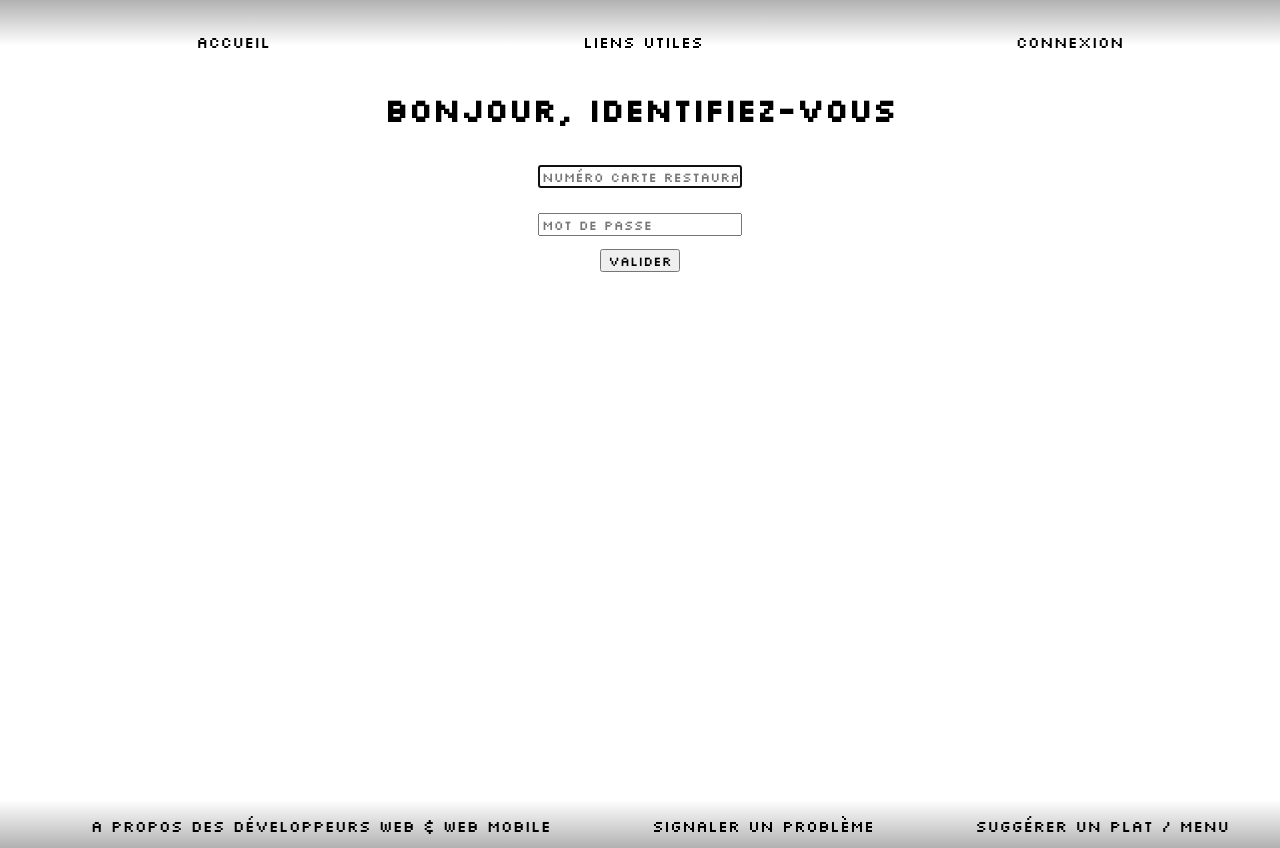
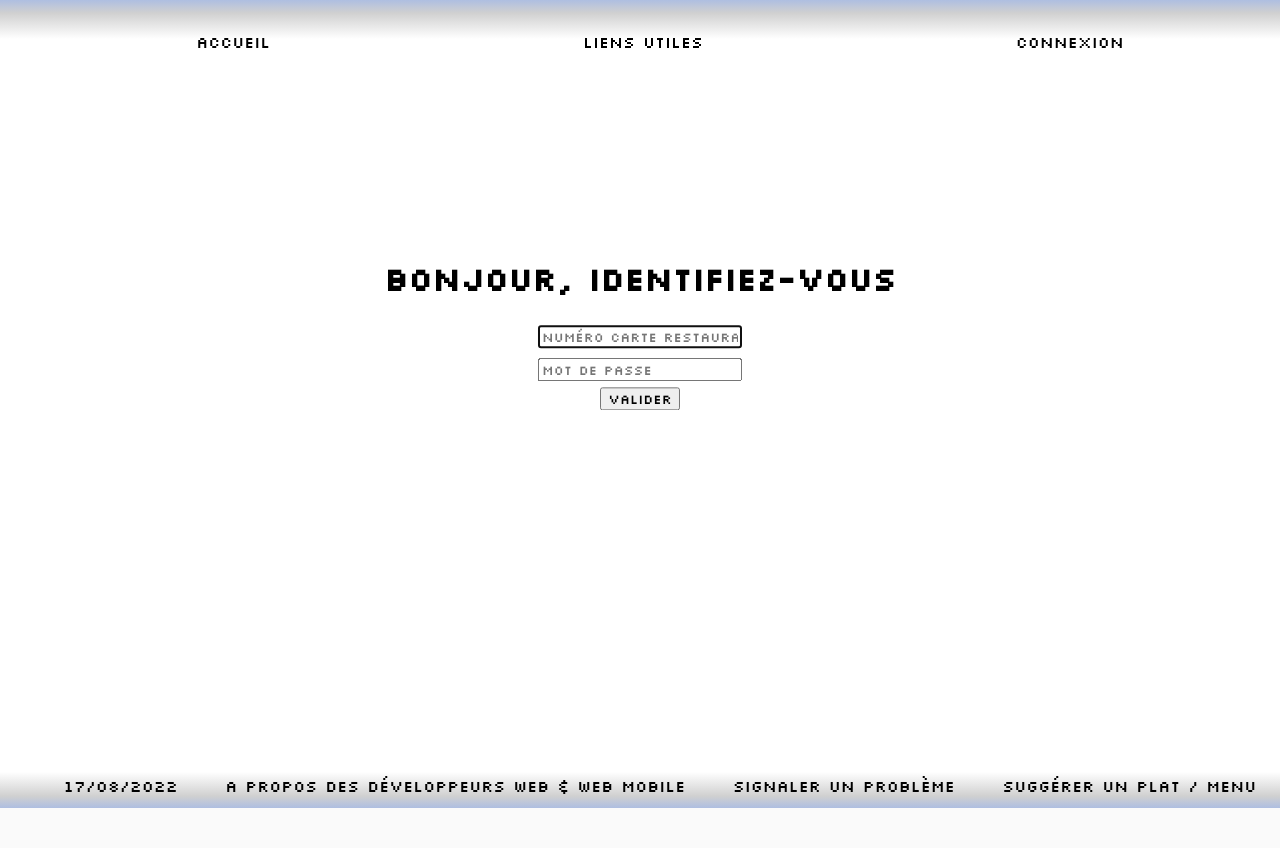
Before and after one commit to caliendojulien/ordinairev3, a Symfony app: template templates/security/login.html.twig in a window 1280 px wide. After the commit the page ends 808 px from the top, so only its background shows below. Run offline with Twig, Linux system fonts and the light colour scheme; the template is opened without the code that fills it, so the values that code supplies are empty; some libraries are stand-ins or nearby versions.

Commit message:
Rv ordinnaire controller (#7)
* initial commit - mise en place style CSS + login et ordinaire

* initial commit - mise en place style CSS + login et ordinaire

* navbar (et routes), index, infos  terminée style.css en fonction

* modification routes sur base.html.twig
modification du style.css
modification du décompte
modification du login.html.twig

Co-authored-by: Caliendo Julien <34681928+caliendojulien@users.noreply.github.com>

```diff
--- /dev/null
+++ b/public/css/login/login.css
@@ -0,0 +1,15 @@
+form{
+    display: flex;
+    flex-direction: column;
+    align-items: center;
+    justify-content: center;
+    height: content-box;
+    position: absolute;
+    top: 40%;
+    left: 50%;
+    transform: translate(-50%,-50%);
+}
+
+input {
+    margin: 1%;
+}
--- a/public/css/style.css
+++ b/public/css/style.css
@@ -11,17 +11,18 @@ body {
     /*justify-content: space-between;*/
     margin: 0;
     position: relative;
-    min-height: 100vh;
+    min-height: 95vh;
     padding-bottom: 3em;
 }
 
 header{
     padding-top: 1em;
-    background: linear-gradient(0deg, rgba(255,255,255,1) 13%, rgba(100, 100, 100, 0.5) 100%);
+    background: linear-gradient(0deg, rgba(255,255,255,1) 25%, rgba(100,100,100,0.3) 75%, rgba(140,163,212,0.7) 100%);
 }
 ul{
     display: flex;
     justify-content: space-around;
+    align-content: center;
 
 }
 li, a {
@@ -35,5 +36,5 @@ footer{
     bottom: 0;
     width: 100%;
     height: 3em;
-    background: linear-gradient(180deg, rgba(255,255,255,1) 0%, rgba(100, 100, 100, 0.5) 100%);
+    background: linear-gradient(180deg, rgba(255,255,255,1) 25%, rgba(100,100,100,0.3) 75%, rgba(140,163,212,0.7) 100%);
 }
--- a/templates/base.html.twig
+++ b/templates/base.html.twig
@@ -17,8 +17,9 @@
             <li><a href="{{ path('main_home') }}">Accueil</a></li>
             <li><a href="{{ path('main_infos') }}">Liens utiles</a></li>
             {% if app.user %}
+                <li><a href="{{ path('stagiaire_home') }}">Decompte Rationnaire</a></li>
+                <li><a href="{{ path('app_section_head') }}">Bonjour {{ app.user.grade}} {{ app.user.name }} </a>
                 <li><a href="{{ path('app_ordinaire') }}">Decompte Rationnaire</a></li>
-                <li><a href="{{ path('app_section_head') }}">Bonjour  {{ app.user.name }} </a>
                     <br>
                 <a href="{{ path('app_logout') }}"><button>Déconnexion</button></a></li>
             {% else %}
@@ -31,6 +32,7 @@
 <footer>
     <nav>
         <ul>
+            {{ 'now' | date('d/m/Y','Europe/Paris') }}
             <li><a href="">A propos des Développeurs Web & Web Mobile</a></li>
             <li><a href="">Signaler un problème</a></li>
             <li><a href="">Suggérer un plat / menu</a></li>
--- a/templates/security/login.html.twig
+++ b/templates/security/login.html.twig
@@ -1,6 +1,6 @@
 {% extends 'base.html.twig' %}
 {% block stylesheets %}
-    <link rel="stylesheet" href="{{ asset('css/login.css') }}">
+    <link rel="stylesheet" href="{{ asset('css/login/login.css') }}">
 {% endblock %}
 {% block title %}
     Connexion!
@@ -14,15 +14,19 @@
 
         {% if app.user %}
             <div>
-            Vous êtes maintenant connecté! {{ app.user.userIdentifier }}, <a href="{{ path('app_logout') }}">Se déconnecter</a>
+                <h2>
+                    Vous êtes déjà connecté! {{ app.user.grade }} {{ app.user.name }},
+                    <a href="{{ path('app_logout') }}">Se déconnecter ?</a>
+                </h2>
             </div>
-    {% endif %}
-
+        {% else %}
             <h1>Bonjour, Identifiez-vous</h1>
-{#    <label for="inputCard">Numéro de carte de restauration</label>#}
-    <input type="text" value="{{ last_username }}" name="card" id="inputCard" class="form-control" placeholder="Numéro carte restauration" autocomplete="username" required autofocus>
-{#    <label for="inputPassword">Mot de passe:</label>#}
-    <input type="password" name="password" id="inputPassword" class="form-control" placeholder="Mot de passe" autocomplete="current-password" required>
+            {#    <label for="inputCard">Numéro de carte de restauration</label> #}
+            <input type="text" value="{{ last_username }}" name="card" id="inputCard" class="form-control"
+                   placeholder="Numéro carte restauration" autocomplete="username" required autofocus>
+            {#    <label for="inputPassword">Mot de passe:</label> #}
+            <input type="password" name="password" id="inputPassword" class="form-control" placeholder="Mot de passe"
+                   autocomplete="current-password" required>
 
             <input type="hidden" name="_csrf_token"
                    value="{{ csrf_token('authenticate') }}"
@@ -42,5 +46,6 @@
             <button class="btn btn-lg btn-primary" type="submit">
                 Valider
             </button>
+        {% endif %}
     </form>
 {% endblock %}
```
Also changed, not shown: public/css/stagiaire/decompte.css (added, +44 -0 lines), templates/ordinaire/index.html.twig (+6 -2 lines), templates/stagiaire/decompte.html.twig (+11 -63 lines). Lines whose indentation alone changed are shown as unchanged.
